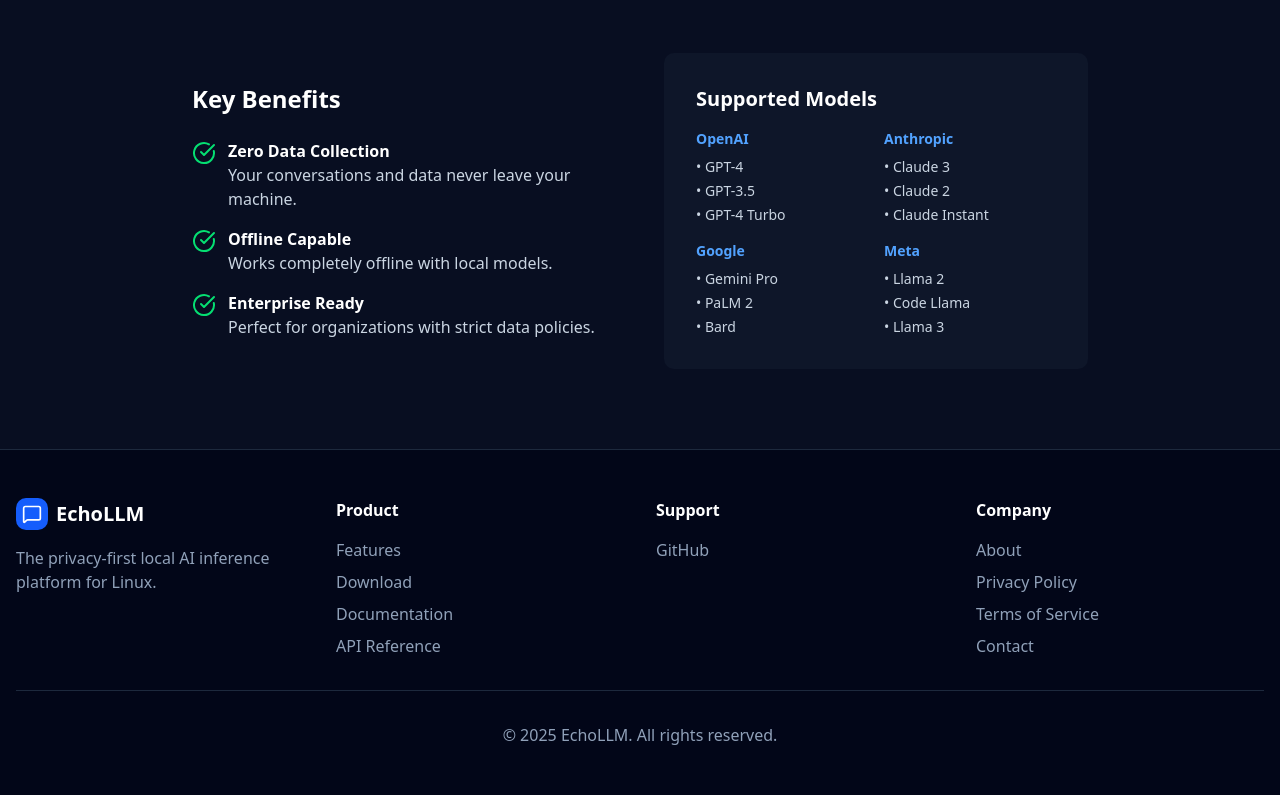
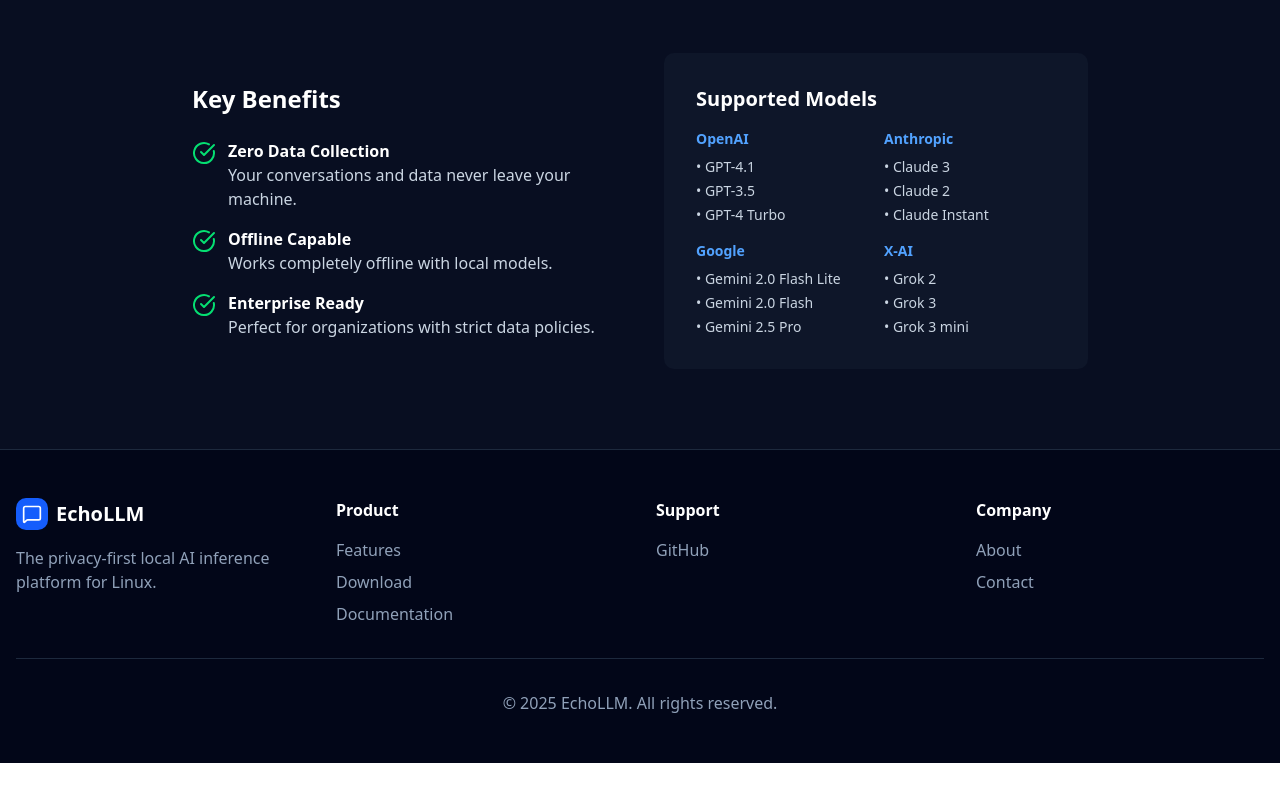
Before and after one commit to ThatLinuxGuyYouKnow/echo-llm-landing, a Next.js app: page / in a window 1280 px wide. Shown: the part 2982-3777 px from the top of the page. After the commit the page ends 3745 px from the top, so only its background shows below. Built offline with nearby package versions, Linux system fonts and the light colour scheme.

Commit message:
feature: linked github

```diff
--- a/src/app/page.tsx
+++ b/src/app/page.tsx
@@ -283,7 +283,7 @@
                 <div>
                   <h4 className="font-semibold text-blue-400 mb-2">OpenAI</h4>
                   <ul className="text-slate-300 space-y-1">
-                    <li>• GPT-4</li>
+                    <li>• GPT-4.1</li>
                     <li>• GPT-3.5</li>
                     <li>• GPT-4 Turbo</li>
                   </ul>
@@ -299,17 +299,17 @@
                 <div>
                   <h4 className="font-semibold text-blue-400 mb-2">Google</h4>
                   <ul className="text-slate-300 space-y-1">
-                    <li>• Gemini Pro</li>
-                    <li>• PaLM 2</li>
-                    <li>• Bard</li>
+                    <li>• Gemini 2.0 Flash Lite</li>
+                    <li>• Gemini 2.0 Flash</li>
+                    <li>• Gemini 2.5 Pro</li>
                   </ul>
                 </div>
                 <div>
-                  <h4 className="font-semibold text-blue-400 mb-2">Meta</h4>
+                  <h4 className="font-semibold text-blue-400 mb-2">X-AI</h4>
                   <ul className="text-slate-300 space-y-1">
-                    <li>• Llama 2</li>
-                    <li>• Code Llama</li>
-                    <li>• Llama 3</li>
+                    <li>• Grok 2</li>
+                    <li>• Grok 3</li>
+                    <li>• Grok 3 mini</li>
                   </ul>
                 </div>
               </div>
@@ -349,11 +349,7 @@
                     Documentation
                   </Link>
                 </li>
-                <li>
-                  <Link href="#" className="hover:text-white transition-colors">
-                    API Reference
-                  </Link>
-                </li>
+
               </ul>
             </div>
             <div>
@@ -374,20 +370,12 @@
               <h4 className="font-semibold mb-4">Company</h4>
               <ul className="space-y-2 text-slate-400">
                 <li>
-                  <Link href="#about" className="hover:text-white transition-colors">
+                  <Link href="https://github.com/ThatlinuxGuyYouKnow/echollm" className="hover:text-white transition-colors">
                     About
                   </Link>
                 </li>
-                <li>
-                  <Link href="#" className="hover:text-white transition-colors">
-                    Privacy Policy
-                  </Link>
-                </li>
-                <li>
-                  <Link href="#" className="hover:text-white transition-colors">
-                    Terms of Service
-                  </Link>
-                </li>
+
+
                 <li>
                   <Link href="#" className="hover:text-white transition-colors">
                     Contact
```
